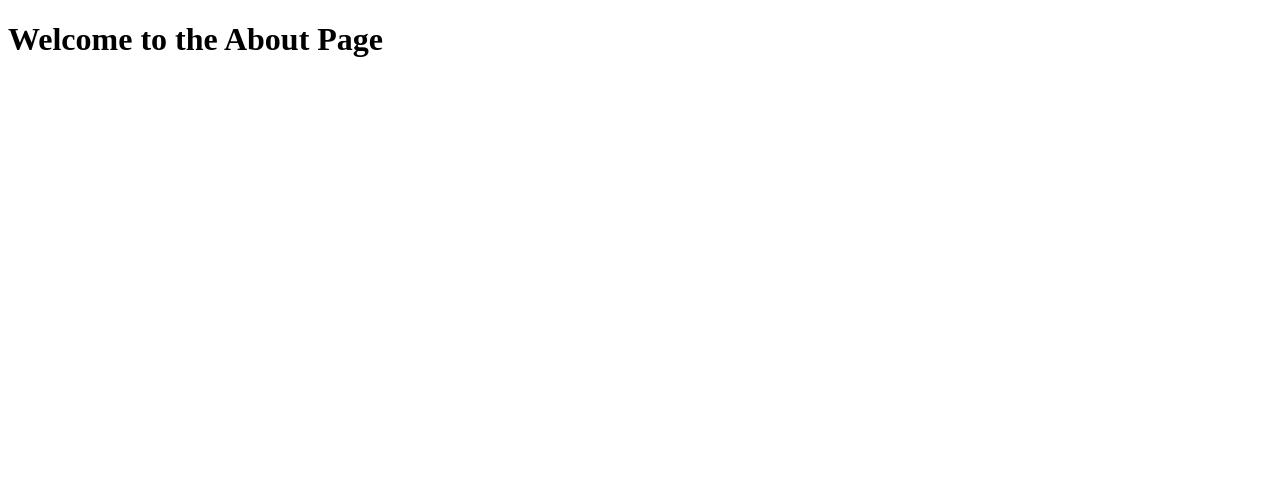
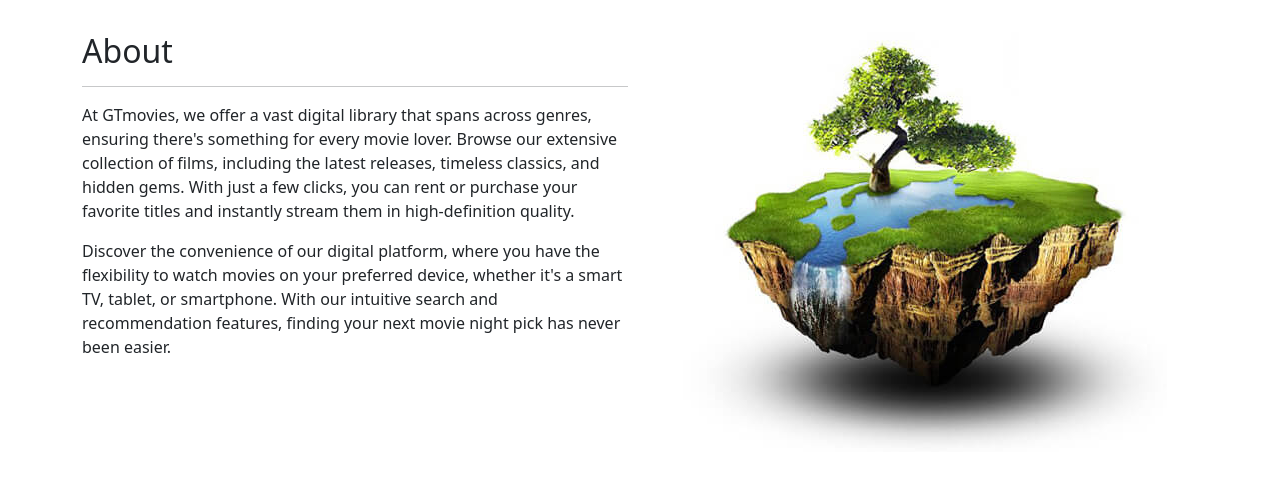
Before and after one commit to bharath-yel/GTmovies, a Django app: page /about in a window 1280 px wide. Shown: the top 483 px of the page. Run offline with Django 4.2, Linux system fonts and the light colour scheme.

Commit message:
added picture and text to home

```diff
--- a/GTmovies/settings.py
+++ b/GTmovies/settings.py
@@ -56,7 +56,7 @@ ROOT_URLCONF = 'GTmovies.urls'
 TEMPLATES = [
     {
         'BACKEND': 'django.template.backends.django.DjangoTemplates',
-        'DIRS': [os.path.join(BASE_DIR,'GTmovies/templates')],
+        'DIRS': [os.path.join(BASE_DIR,'GTmovies/templates')], #register our base template
         'APP_DIRS': True,
         'OPTIONS': {
             'context_processors': [
@@ -124,6 +124,7 @@ STATIC_URL = 'static/'
 
 DEFAULT_AUTO_FIELD = 'django.db.models.BigAutoField'
 
+
 STATICFILES_DIRS = [
     BASE_DIR / "GTmovies/static/",
 ]
--- a/home/templates/home/about.html
+++ b/home/templates/home/about.html
@@ -1,10 +1,37 @@
-<!DOCTYPE html>
-<html>
-    <head>
-        <title>About page</title>
-    </head>
-
-    <body>
-        <h1>Welcome to the About Page</h1>
-    </body>
-</html>
+{% extends 'base.html' %}
+{% block content %}
+{% load static %}
+<div class="p-3">
+  <div class="container">
+    <div class="row mt-3">
+      <div class="col-md-6 mx-auto mb-3">
+        <h2>About</h2>
+        <hr />
+        <p>
+           At GTmovies, we offer a vast digital library
+           that spans across genres, ensuring there's
+           something for every movie lover. Browse our
+           extensive collection of films, including the
+           latest releases, timeless classics, and hidden
+           gems. With just a few clicks, you can rent or
+           purchase your favorite titles and instantly
+           stream them in high-definition quality.
+        </p>
+        <p>
+          Discover the convenience of our digital platform,
+          where you have the flexibility to watch movies
+          on your preferred device, whether it's a smart
+          TV, tablet, or smartphone. With our intuitive
+          search and recommendation features, finding your
+          next movie night pick has never been easier.
+        </p>
+      </div>
+      <div class="col-md-6 mx-auto mb-3 text-center">
+        <img src="{% static 'img/about.jpg' %}"
+             class="max-width-100"
+             alt="about" />
+      </div>
+    </div>
+  </div>
+</div>
+{% endblock content %}
--- a/home/views.py
+++ b/home/views.py
@@ -8,4 +8,8 @@ def index(request):
         'template_data' : template_data})
 
 def about(request):
-    return render(request, 'home/about.html')
+    template_data = {}
+    template_data['title'] = 'About'
+    #will pass the template_data variable from views to the template
+    return render(request, 'home/about.html',
+                  {'template_data' : template_data})
```
Also changed, not shown: GTmovies/static/img/about.jpg (added).
